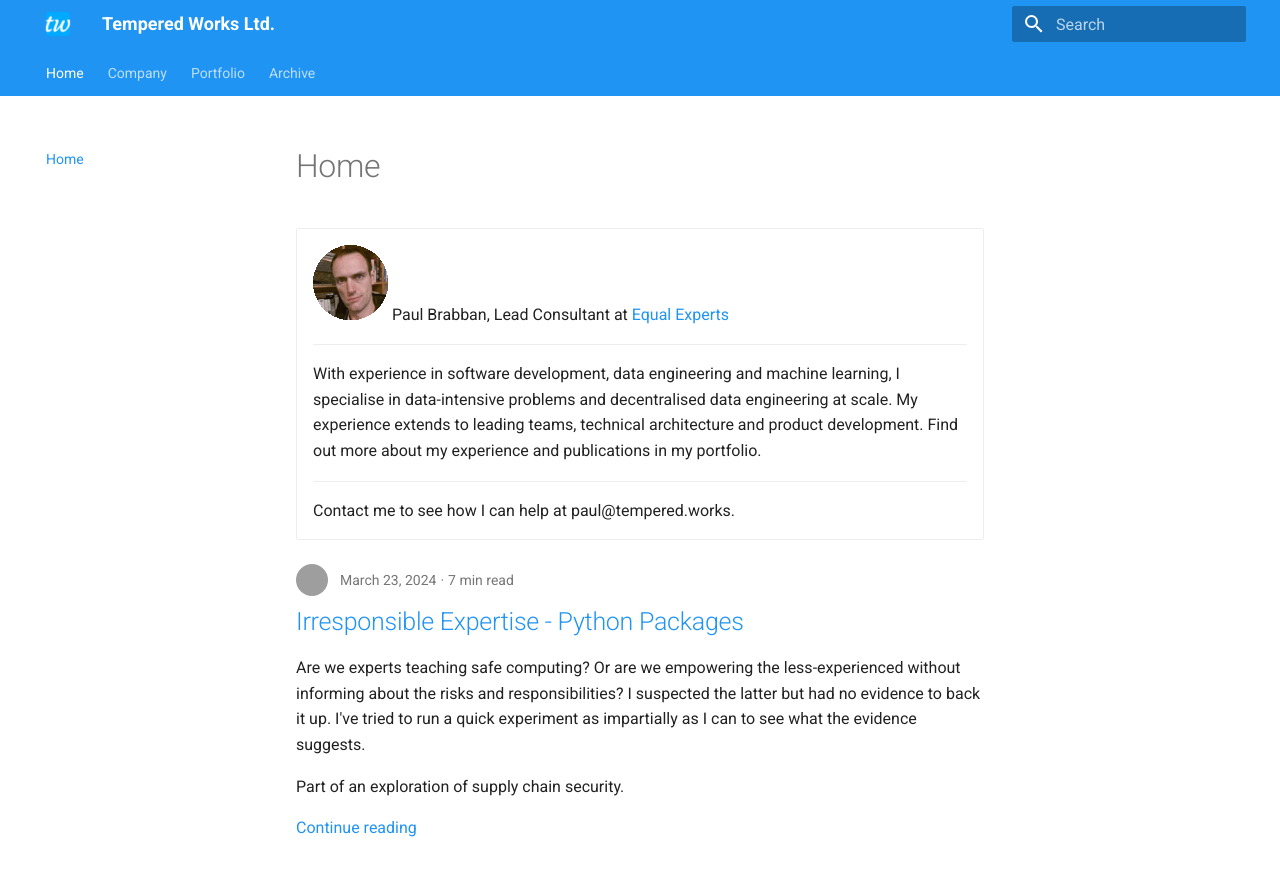
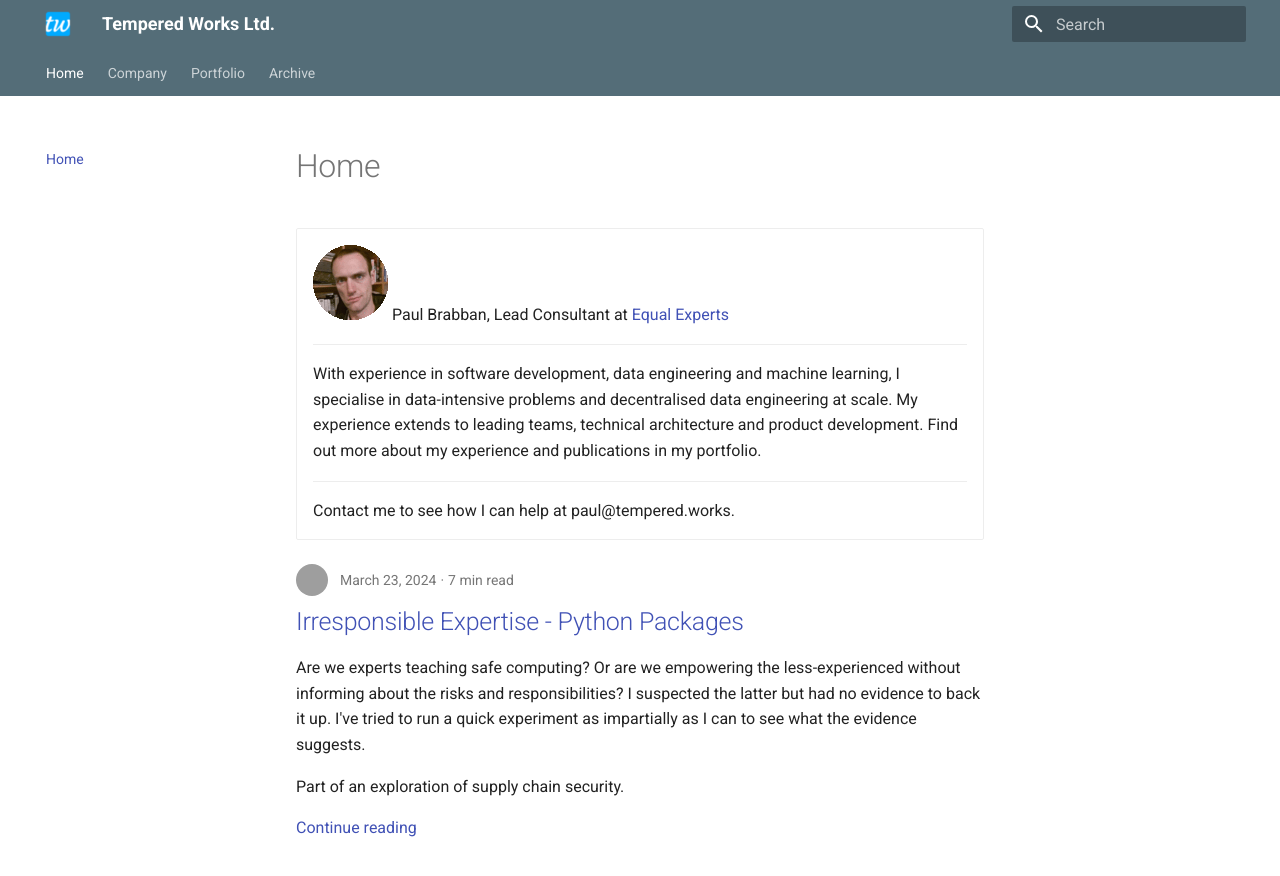
Before and after one commit to brabster/tw-site-mkdocs, an MkDocs documentation site: the page built from docs/index.md, in a window 1280 px wide and 900 px high. Shown: the top 876 px of the window. Built offline with MkDocs 1.6.1 and Material for MkDocs 9.7.7, drawn with Linux system fonts in a browser that asks for light colours; plug-ins that fetch from the network failed and are left out; grey boxes are pictures that could not be loaded.

Commit message:
push to GitHub

```diff
--- a/mkdocs.yml
+++ b/mkdocs.yml
@@ -11,7 +11,7 @@ theme:
   favicon: favicons/favicon.ico
   logo: favicons/favicon-32x32.png
   palette:
-    primary: blue
+    primary: blue grey
   features:
     - navigation.tabs
     - navigation.indexes
```
Also changed, not shown: README.md (added).
